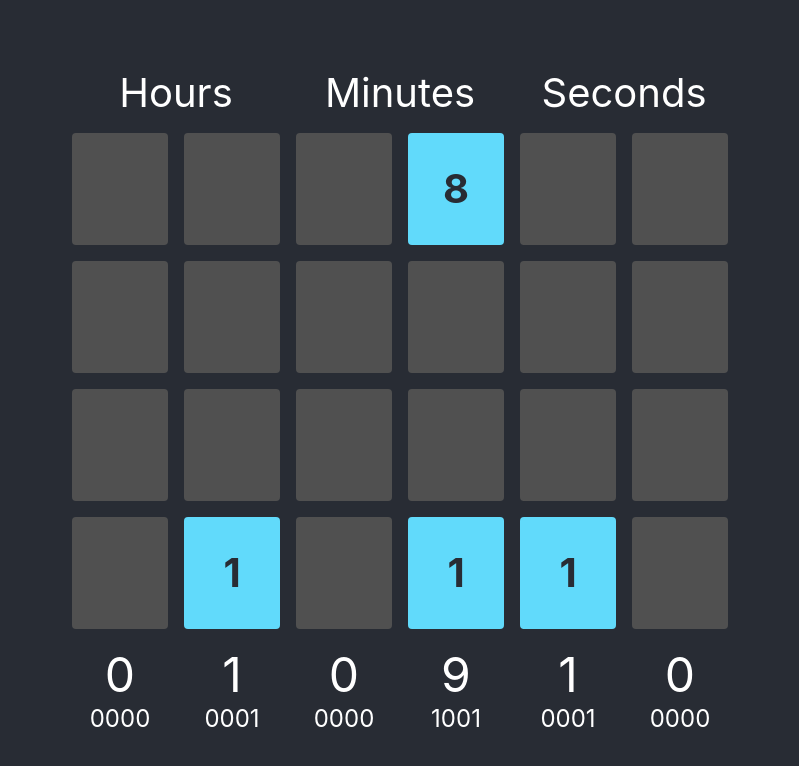
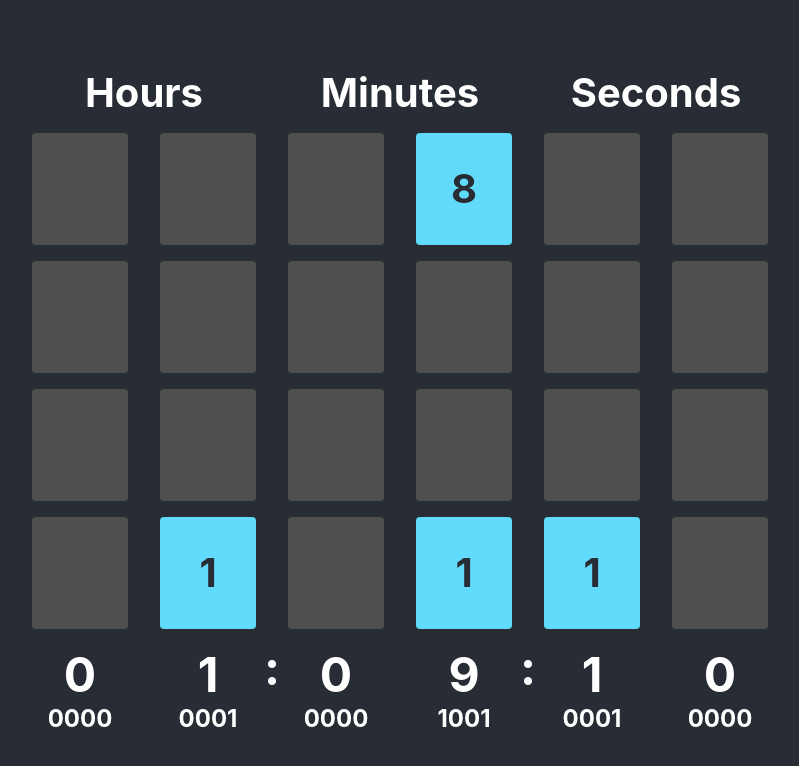
Before and after one commit to JackPonder/binary-clock, a React (Create React App) app: page / in a window 1280 px wide. Shown: the top 766 px of the page, without its empty margins (240-1039 px from the left). Built offline with nearby package versions, Linux system fonts and the light colour scheme.

Commit message:
updated styles and added colons in between rows

```diff
--- a/src/App.js
+++ b/src/App.js
@@ -71,6 +71,7 @@ export default function App() {
             <div className="time-label-small">0000</div>
           </div>
         </div>
+        <div className="separator">:</div>
         <div className="container-minor">
           <div className="container-header">Minutes</div>
           {/* Row 1 */}
@@ -95,6 +96,7 @@ export default function App() {
             <div className="time-label-small">0000</div>
           </div>
         </div>
+        <div className="separator">:</div>
         <div className="container-minor">
           <div className="container-header">Seconds</div>
           {/* Row 1 */}
--- a/src/index.css
+++ b/src/index.css
@@ -1,9 +1,18 @@
+:root {
+  --color-primary: #282c34;
+  --color-secondary: #505050;
+  --color-tertiary: #ffffff;
+  --color-active: #61dafb;
+}
+
 body {
   margin: 0;
-  background-color: #282c34;
+  background-color: var(--color-primary);
+  color: var(--color-tertiary);
   font-family: -apple-system, BlinkMacSystemFont, 'Segoe UI', 'Roboto', 'Oxygen',
     'Ubuntu', 'Cantarell', 'Fira Sans', 'Droid Sans', 'Helvetica Neue',
     sans-serif;
+  font-weight: bold;
   -webkit-font-smoothing: antialiased;
   -moz-osx-font-smoothing: grayscale;
 }
@@ -20,7 +29,6 @@ body {
 .container-major {
   display: flex;
   flex-direction: row;
-  color: white;
 }
 
 .container-minor {
@@ -28,8 +36,7 @@ body {
   grid-template-columns: auto auto;
   grid-template-rows: auto auto auto auto auto auto;
   row-gap: 2vmin;
-  column-gap: 2vmin;
-  margin: 1vmin;
+  column-gap: 4vmin;
 }
 
 .container-header {
@@ -40,19 +47,19 @@ body {
 .bar {
   width: 12vmin;
   height: 14vmin;
-  background-color: rgb(80, 80, 80);
+  background-color: var(--color-secondary);
   border-radius: 0.25rem;
   display: flex;
   justify-content: center;
   align-items: center;
   font-size: 5vmin;
   transition: 0.5s;
-  color: #282c34;
+  color: var(--color-primary);
   font-weight: bold;
 }
 
 .active {
-  background-color: #61dafb;
+  background-color: var(--color-active);
 }
 
 .time-label-big {
@@ -62,3 +69,12 @@ body {
 .time-label-small {
   font-size: 3vmin;
 }
+
+.separator {
+  display: flex;
+  justify-content: center;
+  align-self: flex-end;
+  font-size: 6vmin;
+  margin-bottom: 4.5vmin;
+  width: 4vmin;
+}
```
